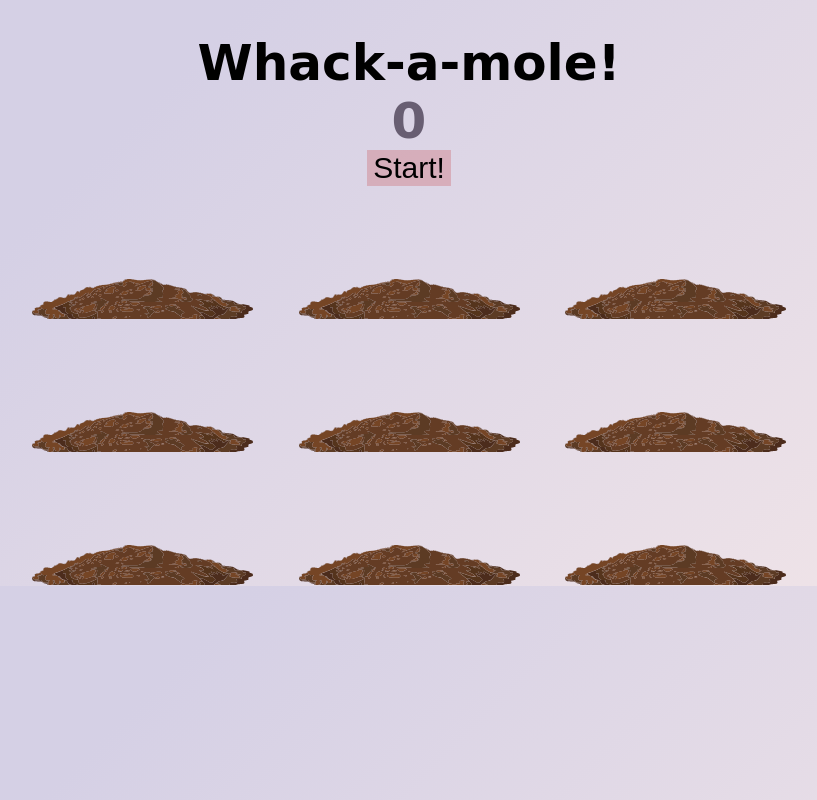
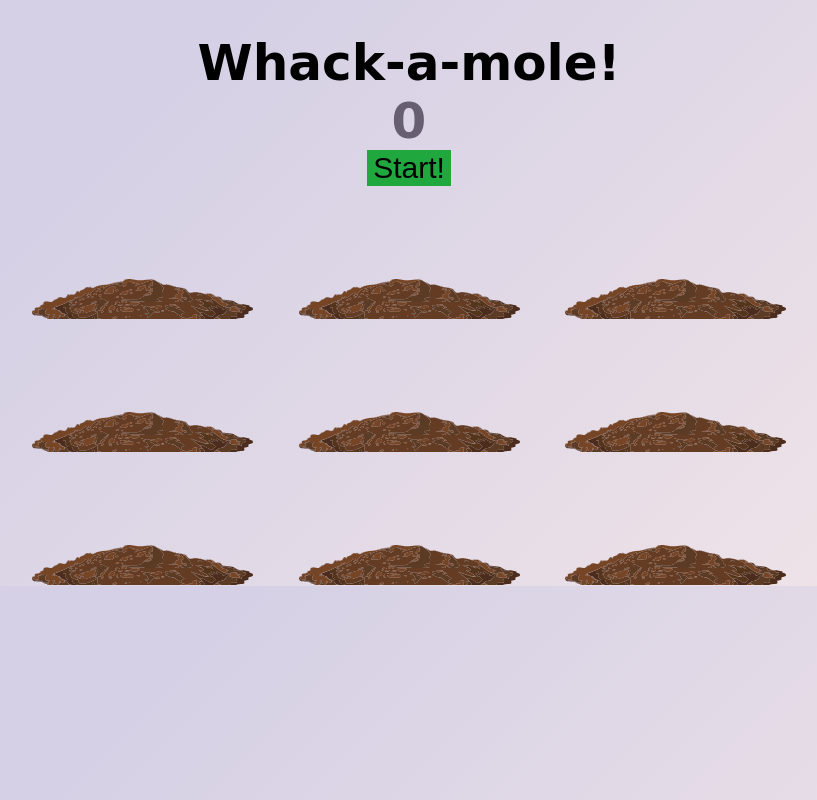
Before and after one commit to MaxViegener/Whack-a-Mole, a plain HTML site: page index.html in a window 1280 px wide. Shown: the whole page, without its empty margins (231-1048 px from the left). Drawn offline with Linux system fonts and the light colour scheme.

Commit message:
Button Color change

```diff
--- a/style.css
+++ b/style.css
@@ -88,7 +88,7 @@ html {
     top: 0;
 }
 button{
-    background: rgba(190, 19, 19, 0.2);
+    background: rgba(12, 163, 45, 0.897);
     border: red;
     font-size: 3rem;
     cursor: pointer;
```
